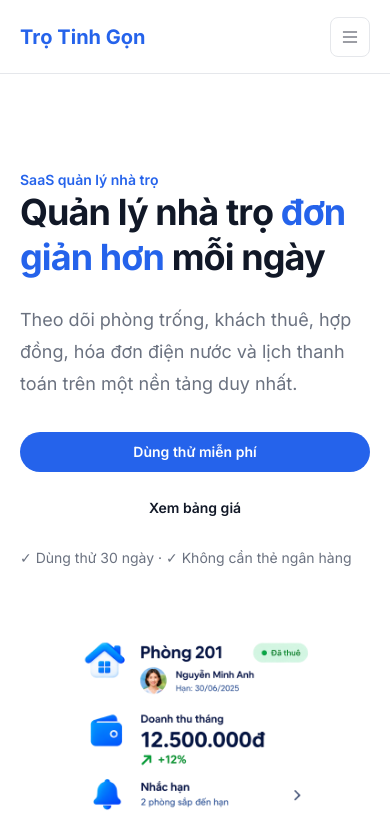
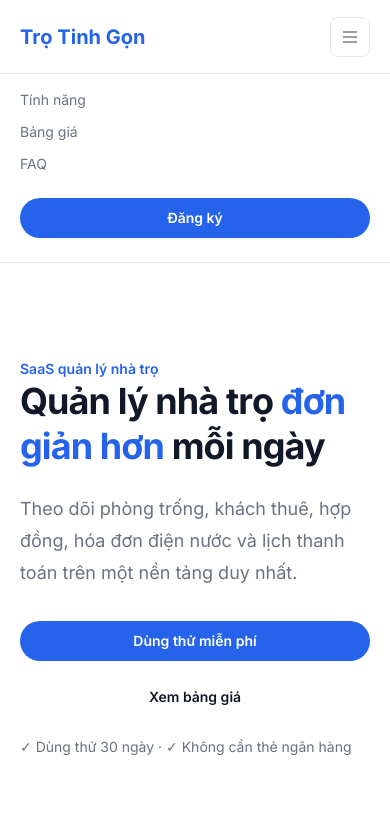
Before and after one commit to Mayz26/tkw_2551050029_Dien, a website with bundled scripts: page index.html in a window 390 px wide. Both pictures are taken after a click on the button "Mở menu". Shown: the top 830 px of the page. Built offline with nearby package versions, Linux system fonts and the light colour scheme.

Commit message:
them chuc nang menu va hieu ung cuon

```diff
--- a/index.html
+++ b/index.html
@@ -16,7 +16,7 @@
             <a href="./index.html" class="font-display text-xl font-bold text-brand-600">
                 Trọ Tinh Gọn
             </a>
-            <div class="hidden items-center gap-8 lg:flex">
+            <div id="mobile-menu" class="hidden items-center gap-8 lg:flex">
                 <a href="./index.html#features" class="text-sm text-muted hover:text-brand-600">
                     Tính năng
                 </a>
@@ -30,12 +30,26 @@
                     Đăng ký
                 </a>
             </div>
-            <button type="button" class="grid h-10 w-10 place-items-center rounded-lg border border-line text-ink lg:hidden" aria-label="Mở menu">
+            <button type="button" aria-expanded="false" aria-controls="nav-mobile" class="grid h-10 w-10 place-items-center rounded-lg border border-line text-ink lg:hidden" aria-label="Mở menu">
                 <svg aria-hidden="true" class="h-5 w-5" viewBox="0 0 24 24" fill="none" stroke="currentColor">
                     <path stroke-linecap="round" stroke-linejoin="round" d="M4 6h16M4 12h16M4 18h16"/>
                 </svg>
             </button>
         </nav>
+        <div id="nav-mobile" class="hidden border-t border-line px-5 pb-6 pt-4 lg:hidden">
+            <a href="./index.html#features" class="block text-sm text-muted hover:text-brand-600">
+                Tính năng
+            </a>
+            <a href="./index.html#pricing" class="mt-3 block text-sm text-muted hover:text-brand-600">
+                Bảng giá
+            </a>
+            <a href="./index.html#faq" class="mt-3 block text-sm text-muted hover:text-brand-600">
+                FAQ
+            </a>
+            <a href="./register" class="btn btn-primary mt-6 w-full">
+                Đăng ký
+            </a>
+        </div>
     </header>
     <main id="main">
         <section aria-labelledby="hero-title" class="section grid items-center gap-10 lg:grid-cols-2 lg:gap-16">
--- a/js/main.js
+++ b/js/main.js
@@ -1,12 +1,12 @@
-import { initToTop } from "./nav.js";
+import { initNav, initHeaderOnScroll, initToTop } from "./nav.js";
 //import { initTheme } from "./theme.js";
 //import { initFaq } from "./faq.js";
 //import { initPricing } from "./pricing.js";
 //import { initSlider } from "./slider.js";
 //import { initReveal } from "./reveal.js";
 
-//initNav();
-//initHeaderOnScroll();
+initNav();
+initHeaderOnScroll();
 initToTop();
 //initTheme();
 //initFaq();
--- a/js/nav.js
+++ b/js/nav.js
@@ -35,3 +35,63 @@ export function initToTop() {
         });
     });
 }
+
+export function initNav() {
+    const toggle = document.querySelector('[aria-controls="nav-mobile"]');
+    const menu = document.getElementById("nav-mobile");
+    if (!toggle || !menu) return;
+    function setOpen(open) {
+        menu.classList.toggle("hidden", !open);
+        toggle.setAttribute("aria-expanded", String(open));
+        toggle.setAttribute("aria-label", open ? "Đóng menu" : "Mở menu");
+        document.body.classList.toggle("overflow-hidden", open);
+    }
+
+    const isOpen = () => toggle.getAttribute("aria-expanded") === "true";
+
+    toggle.addEventListener("click", () => {
+    setOpen(!isOpen());
+    });
+
+    document.addEventListener("keydown", (e) => {
+        if (e.key === "Escape" && isOpen()) {
+        setOpen(false);
+        toggle.focus();
+        }
+    });
+
+    document.addEventListener("click", (e) => {
+        if (isOpen() && !e.target.closest("header") && !toggle.contains(e.target)) {
+        setOpen(false);
+        }
+    });
+
+    const mediaQuery = window.matchMedia("(min-width: 1024px)");
+    mediaQuery.addEventListener("change", (e) => {
+        if (e.matches && isOpen()) {
+        setOpen(false);
+        }
+    });
+}
+
+export function initHeaderOnScroll() {
+    const header = document.querySelector("header");
+    const sentinel = document.getElementById("nav-sentinel");
+
+    if (!header || !sentinel) return;
+
+    const observer = new IntersectionObserver((entries) => {
+        entries.forEach((entry) => {
+        if (entry.isIntersecting) {
+
+            header.classList.remove("shadow-sm", "is-scrolled");
+        } else {
+
+            header.classList.add("shadow-sm", "is-scrolled");
+        }
+        });
+    });
+
+
+    observer.observe(sentinel);
+}
```
Also changed, not shown: dist/output.css.
